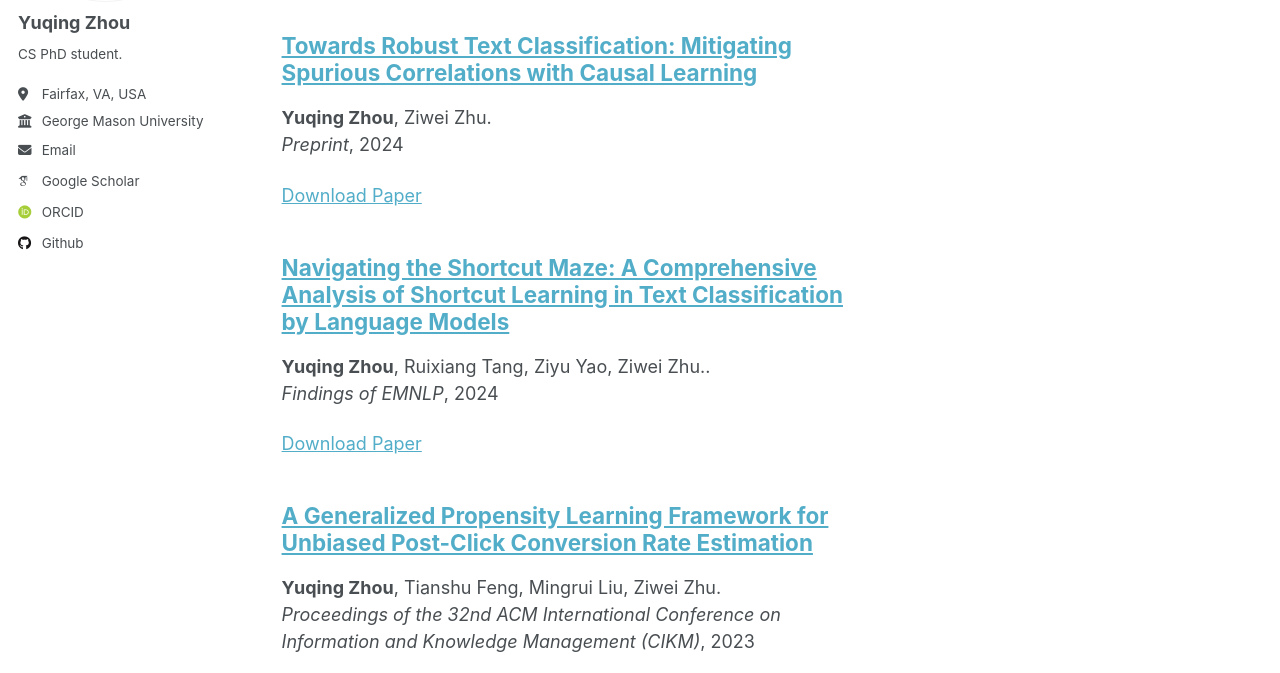
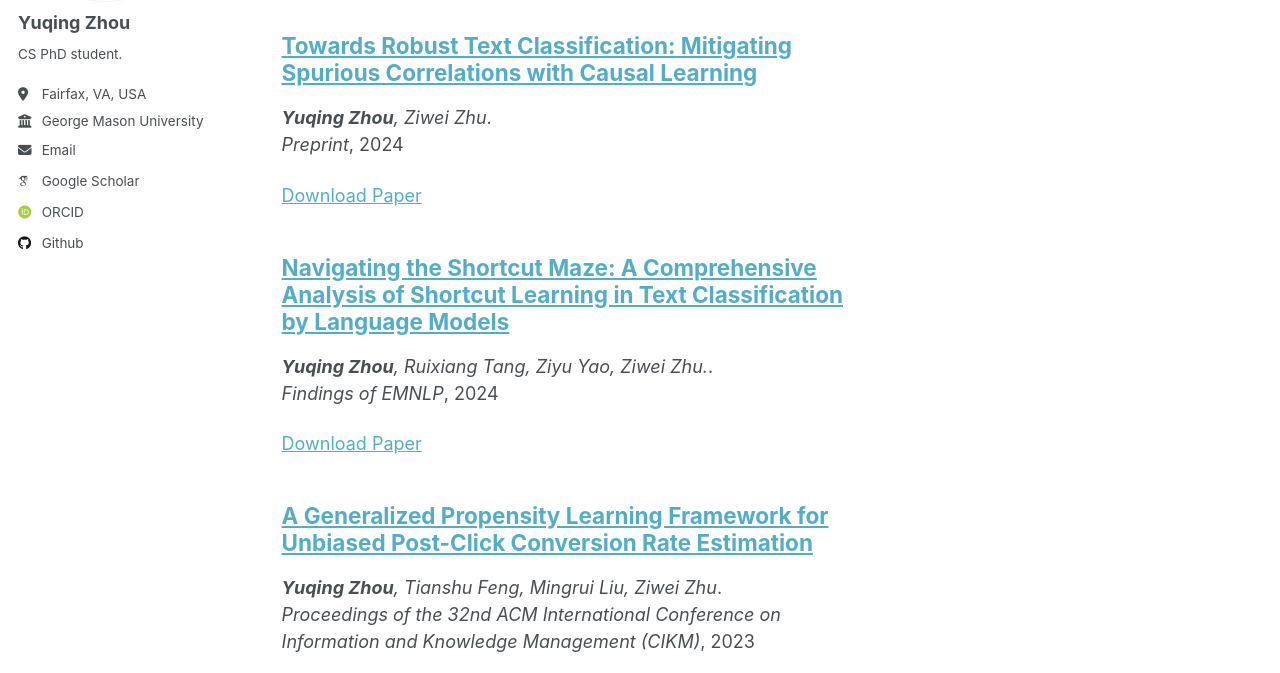
Before and after one commit to yuqing-zhou/yuqing-zhou.github.io, a Jekyll site: the page built from _pages/publications.html, in a window 1280 px wide and 1398 px high. Shown: the part 279-952 px from the top of the window. Built offline with Jekyll 4.4.1, drawn with Linux system fonts in a browser that asks for light colours; some web fonts are replaced.

Commit message:
update publication template

```diff
--- a/_includes/archive-single.html
+++ b/_includes/archive-single.html
@@ -43,8 +43,8 @@
         {% elsif post.collection == 'publications' %}
           <p>
             {% if post.author %}
-              {% assign highlighted_author = post.author | replace: "Yuqing Zhou", "<strong>Yuqing Zhou</strong>" %}
-              {{ highlighted_author }}.<br>
+              <i>{% assign highlighted_author = post.author | replace: "Yuqing Zhou", "<strong>Yuqing Zhou</strong>" %}
+              {{ highlighted_author }}</i>.<br>
             {% endif %}
             <i>{{ post.venue }}</i>, {{ post.date | default: "1900-01-01" | date: "%Y" }}
           </p>
```
